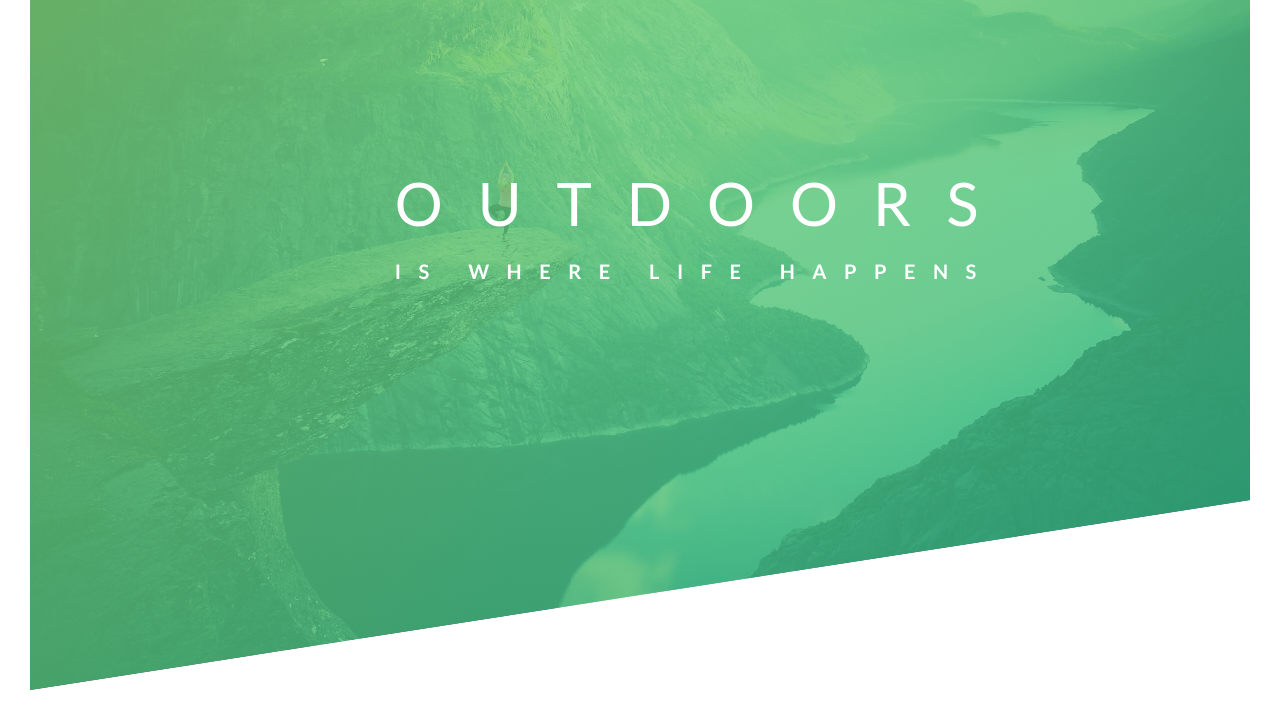
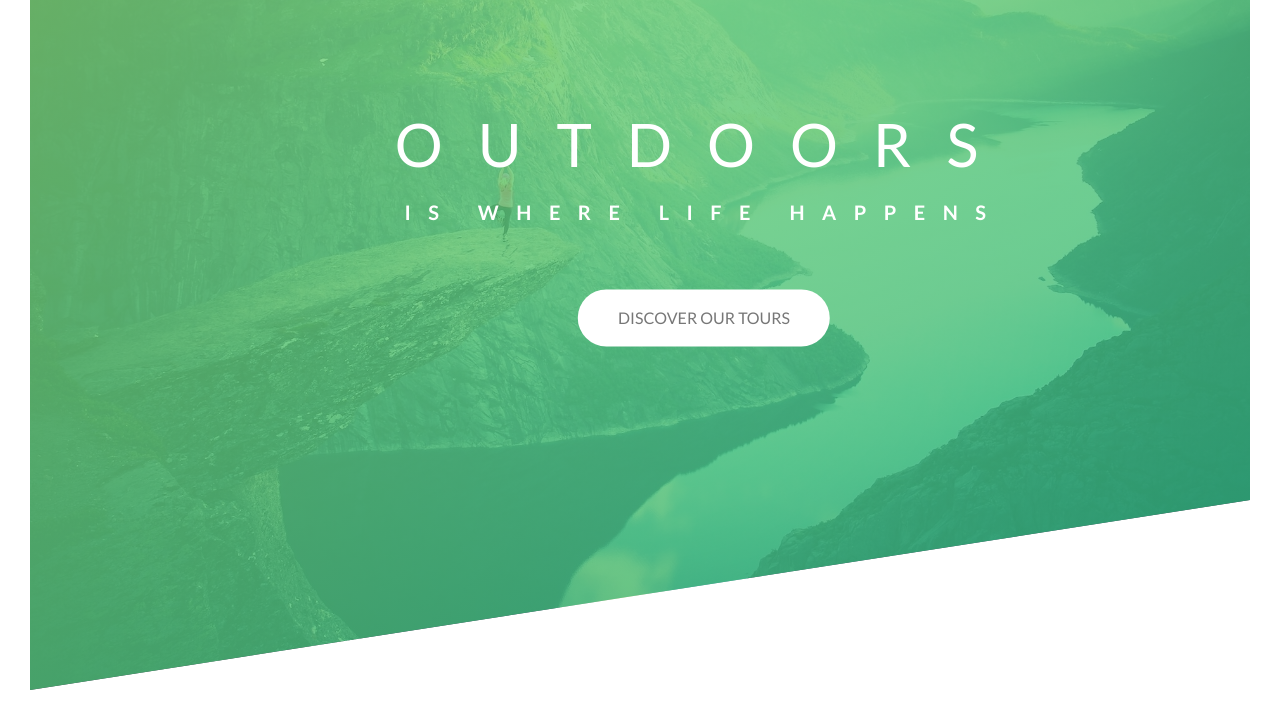
Before and after one commit to alyssa-denary/advanced-css-course, a plain HTML site: page Natours/starter/index.html in a window 1280 px wide. Shown: the part 100-820 px from the top of the page. Drawn offline with Linux system fonts and the light colour scheme; files that its build step writes are made by us from their sources.

Commit message:
add: heading button hover and active animation

```diff
--- a/Natours/starter/css/style.css
+++ b/Natours/starter/css/style.css
@@ -50,11 +50,13 @@ body {
   top: 40%;
   left: 55%;
   transform: translate(-50%, -50%);
+  text-align: center;
 }
 
 .heading-primary {
   color: white;
   text-transform: uppercase;
+  margin-bottom: 60px;
 }
 
 .heading-primary-main {
@@ -108,3 +110,28 @@ body {
     transform: translate(0);
   }
 }
+
+.btn:link,
+.btn:visited {
+  text-transform: uppercase;
+  text-decoration: none;
+  padding: 15px 40px;
+  display: inline-block;
+  border-radius: 100px;
+  transition: all 0.2s;
+}
+
+.btn:hover {
+  transform: translateY(-3px);
+  box-shadow: 0 10px 20px rgba(0, 0, 0, 0.2);
+}
+
+.btn:active {
+  transform: translateY(-1px);
+  box-shadow: 0 5px 10px rgba(0, 0, 0, 0.2);
+}
+
+.btn-white {
+  background-color: white;
+  color: #777;
+}
--- a/Natours/starter/index.html
+++ b/Natours/starter/index.html
@@ -25,6 +25,7 @@
           <span class="heading-primary-main">Outdoors</span>
           <span class="heading-primary-sub">Is Where Life Happens</span>
         </h1>
+        <a href="#" class="btn btn-white">Discover Our Tours</a>
       </section>
     </header>
   </body>
```
